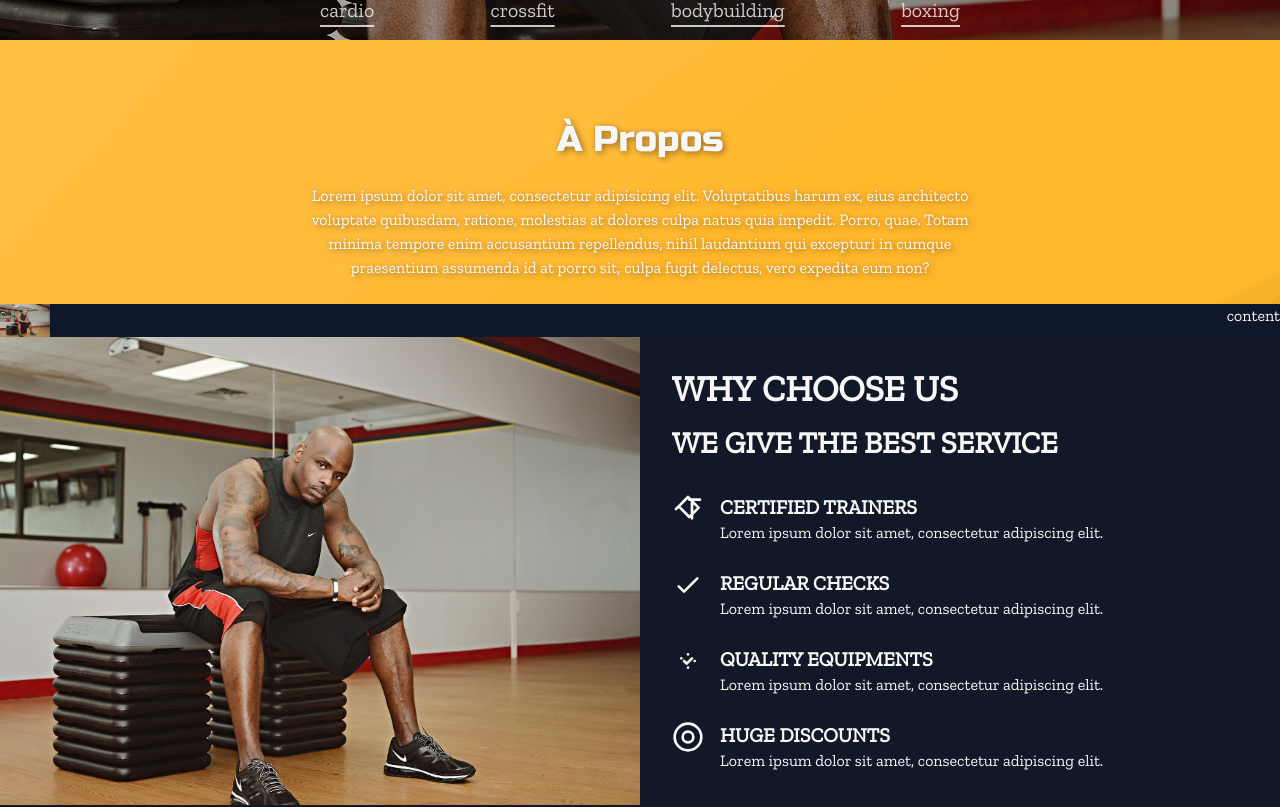
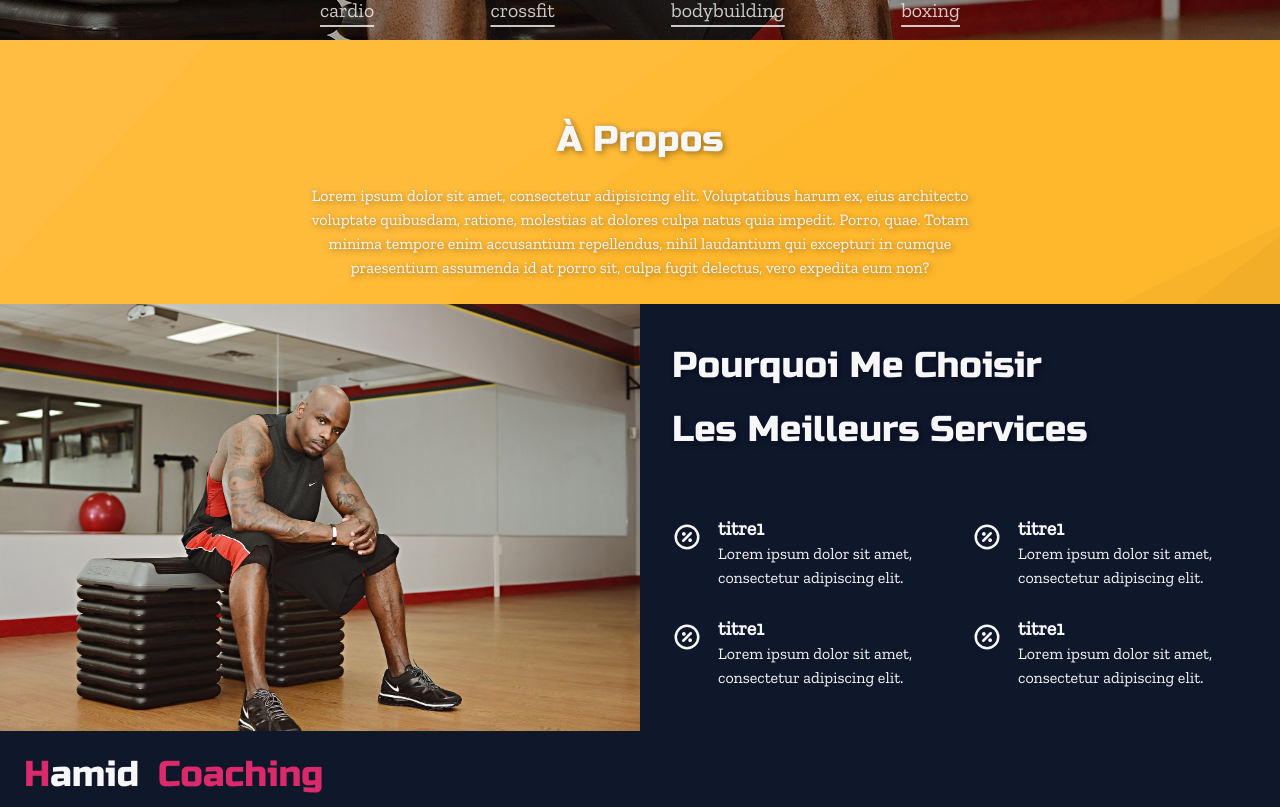
Before and after one commit to newdev-creator/hamid, a Next.js app: page / in a window 1280 px wide. Shown: the part 820-1627 px from the top of the page. Built offline with nearby package versions, Linux system fonts and the light colour scheme.

Commit message:
FEAT: add icons

```diff
--- a/app/components/About.tsx
+++ b/app/components/About.tsx
@@ -1,6 +1,32 @@
 import React from "react";
 import TitleSection from "./titles/TitleSection";
 import Image from "next/image";
+import Percent from "./icons/Percent";
+import Healt from "./icons/Healt";
+import Certificat from "./icons/Certificat";
+
+const features = [
+  {
+    title: "titre1",
+    description: "Lorem ipsum dolor sit amet, consectetur adipiscing elit.",
+    icon: <Percent />,
+  },
+  {
+    title: "titre1",
+    description: "Lorem ipsum dolor sit amet, consectetur adipiscing elit.",
+    icon: <Percent />,
+  },
+  {
+    title: "titre1",
+    description: "Lorem ipsum dolor sit amet, consectetur adipiscing elit.",
+    icon: <Percent />,
+  },
+  {
+    title: "titre1",
+    description: "Lorem ipsum dolor sit amet, consectetur adipiscing elit.",
+    icon: <Percent />,
+  },
+];
 
 export default function About() {
   return (
@@ -8,132 +34,37 @@ export default function About() {
       <TitleSection
         title="à propos"
         description="Lorem ipsum dolor sit amet, consectetur adipisicing elit. Voluptatibus harum ex, eius architecto voluptate quibusdam, ratione, molestias at dolores culpa natus quia impedit. Porro, quae. Totam minima tempore enim accusantium repellendus, nihil laudantium qui excepturi in cumque praesentium assumenda id at porro sit, culpa fugit delectus, vero expedita eum non?"
+        position="text-center"
       />
-      <div className="w-full flex justify-between bg-fontBlack ">
-        <Image
-          src="/assets/img/bg-hero.jpg"
-          className="hidden lg:block"
-          width={50}
-          height={50}
-          alt="Photo de Hamid"
-        />
-        <div>content</div>
-      </div>
-
-      <div className="flex flex-col lg:flex-row bg-gray-900 text-white">
-        {/* Image Section */}
+      <div className="flex flex-col lg:flex-row bg-fontBlack text-white">
+        {/* Image */}
         <div className="lg:w-1/2">
           <Image
             src="/assets/img/bg-hero.jpg"
-            alt="Trainer"
             width={800}
             height={600}
-            className="w-full h-full object-cover"
+            alt="Photo de Hamid"
           />
         </div>
-
-        {/* Content Section */}
+        {/* Content */}
         <div className="lg:w-1/2 flex flex-col justify-center p-8">
-          <h2 className="text-3xl lg:text-4xl font-bold mb-4">WHY CHOOSE US</h2>
-          <h3 className="text-2xl lg:text-3xl font-semibold mb-8">
-            WE GIVE THE BEST SERVICE
-          </h3>
-          <div className="grid grid-cols-1 md:grid-cols-2 gap-6">
-            {/* Certified Trainers */}
-            <div className="flex items-start">
-              <div className="mr-4">
-                <svg
-                  xmlns="http://www.w3.org/2000/svg"
-                  fill="none"
-                  viewBox="0 0 24 24"
-                  stroke="currentColor"
-                  className="w-8 h-8 text-yellow-500"
-                >
-                  <path
-                    strokeLinecap="round"
-                    strokeLinejoin="round"
-                    strokeWidth="2"
-                    d="M3 12l2-2m0 0l7-7 7 7M13 5h8m-1 6l-7 7-7-7m9-4v12"
-                  />
-                </svg>
+          <div className="mb-10">
+            <TitleSection title="pourquoi me choisir" position="text-start" />
+            <TitleSection
+              title="Les meilleurs services"
+              position="text-start"
+            />
+          </div>
+          <div className="grid grid-cols-1 lg:grid-cols-2 gap-6">
+            {features.map((feature, index) => (
+              <div className="flex gap-4" key={index}>
+                <div className="pt-2">{feature.icon}</div>
+                <div>
+                  <h4 className="text-xl font-bold">{feature.title}</h4>
+                  <p>{feature.description}</p>
+                </div>
               </div>
-              <div>
-                <h4 className="text-xl font-bold">CERTIFIED TRAINERS</h4>
-                <p>Lorem ipsum dolor sit amet, consectetur adipiscing elit.</p>
-              </div>
-            </div>
-
-            {/* Regular Checks */}
-            <div className="flex items-start">
-              <div className="mr-4">
-                <svg
-                  xmlns="http://www.w3.org/2000/svg"
-                  fill="none"
-                  viewBox="0 0 24 24"
-                  stroke="currentColor"
-                  className="w-8 h-8 text-yellow-500"
-                >
-                  <path
-                    strokeLinecap="round"
-                    strokeLinejoin="round"
-                    strokeWidth="2"
-                    d="M5 13l4 4L19 7"
-                  />
-                </svg>
-              </div>
-              <div>
-                <h4 className="text-xl font-bold">REGULAR CHECKS</h4>
-                <p>Lorem ipsum dolor sit amet, consectetur adipiscing elit.</p>
-              </div>
-            </div>
-
-            {/* Quality Equipments */}
-            <div className="flex items-start">
-              <div className="mr-4">
-                <svg
-                  xmlns="http://www.w3.org/2000/svg"
-                  fill="none"
-                  viewBox="0 0 24 24"
-                  stroke="currentColor"
-                  className="w-8 h-8 text-yellow-500"
-                >
-                  <path
-                    strokeLinecap="round"
-                    strokeLinejoin="round"
-                    strokeWidth="2"
-                    d="M9 12l2 2l4-4M7 10h.01M12 17h.01M17 12h.01M12 7h.01"
-                  />
-                </svg>
-              </div>
-              <div>
-                <h4 className="text-xl font-bold">QUALITY EQUIPMENTS</h4>
-                <p>Lorem ipsum dolor sit amet, consectetur adipiscing elit.</p>
-              </div>
-            </div>
-
-            {/* Huge Discounts */}
-            <div className="flex items-start">
-              <div className="mr-4">
-                <svg
-                  xmlns="http://www.w3.org/2000/svg"
-                  fill="none"
-                  viewBox="0 0 24 24"
-                  stroke="currentColor"
-                  className="w-8 h-8 text-yellow-500"
-                >
-                  <path
-                    strokeLinecap="round"
-                    strokeLinejoin="round"
-                    strokeWidth="2"
-                    d="M12 8c-2.21 0-4 1.79-4 4s1.79 4 4 4s4-1.79 4-4s-1.79-4-4-4zM12 2a10 10 0 100 20a10 10 0 000-20z"
-                  />
-                </svg>
-              </div>
-              <div>
-                <h4 className="text-xl font-bold">HUGE DISCOUNTS</h4>
-                <p>Lorem ipsum dolor sit amet, consectetur adipiscing elit.</p>
-              </div>
-            </div>
+            ))}
           </div>
         </div>
       </div>
--- /dev/null
+++ b/app/components/icons/Certificat.tsx
@@ -0,0 +1,18 @@
+import React from "react";
+
+export default function Certificat() {
+  return (
+    <svg
+      width="22px"
+      height="22px"
+      viewBox="0 0 15 15"
+      fill="none"
+      xmlns="http://www.w3.org/2000/svg"
+    >
+      <path
+        d="M9.5 14.5H9C9 14.6894 9.107 14.8625 9.27639 14.9472C9.44579 15.0319 9.64849 15.0136 9.8 14.9L9.5 14.5ZM11.5 13L11.8 12.6C11.6222 12.4667 11.3778 12.4667 11.2 12.6L11.5 13ZM13.5 14.5L13.2 14.9C13.3515 15.0136 13.5542 15.0319 13.7236 14.9472C13.893 14.8625 14 14.6894 14 14.5H13.5ZM11.5 11C10.1193 11 9 9.88071 9 8.5H8C8 10.433 9.567 12 11.5 12V11ZM14 8.5C14 9.88071 12.8807 11 11.5 11V12C13.433 12 15 10.433 15 8.5H14ZM11.5 6C12.8807 6 14 7.11929 14 8.5H15C15 6.567 13.433 5 11.5 5V6ZM11.5 5C9.567 5 8 6.567 8 8.5H9C9 7.11929 10.1193 6 11.5 6V5ZM9 10.5V14.5H10V10.5H9ZM9.8 14.9L11.8 13.4L11.2 12.6L9.2 14.1L9.8 14.9ZM11.2 13.4L13.2 14.9L13.8 14.1L11.8 12.6L11.2 13.4ZM14 14.5V10.5H13V14.5H14ZM15 5V1.5H14V5H15ZM13.5 0H1.5V1H13.5V0ZM0 1.5V13.5H1V1.5H0ZM1.5 15H8V14H1.5V15ZM0 13.5C0 14.3284 0.671573 15 1.5 15V14C1.22386 14 1 13.7761 1 13.5H0ZM1.5 0C0.671574 0 0 0.671573 0 1.5H1C1 1.22386 1.22386 1 1.5 1V0ZM15 1.5C15 0.671573 14.3284 0 13.5 0V1C13.7761 1 14 1.22386 14 1.5H15ZM3 5H8V4H3V5ZM3 8H6V7H3V8Z"
+        fill="#F7F7F7"
+      />
+    </svg>
+  );
+}
--- /dev/null
+++ b/app/components/icons/Healt.tsx
@@ -0,0 +1,21 @@
+import React from "react";
+
+export default function Healt() {
+  return (
+    <svg
+      fill="#F7F7F7"
+      width="30px"
+      height="30px"
+      viewBox="0 0 32 32"
+      version="1.1"
+      xmlns="http://www.w3.org/2000/svg"
+    >
+      <path d="M25.994,9.026l0,-4.038c0,-0.796 -0.316,-1.559 -0.879,-2.122c-0.562,-0.562 -1.325,-0.878 -2.121,-0.878c-3.463,-0 -10.537,-0 -14,-0c-0.795,-0 -1.559,0.316 -2.121,0.878c-0.563,0.563 -0.879,1.326 -0.879,2.122l0,22.012c0,0.796 0.316,1.559 0.879,2.121c0.562,0.563 1.326,0.879 2.121,0.879c3.463,0 10.537,0 14,0c0.552,0 1,-0.448 1,-1c0,-0.552 -0.448,-1 -1,-1c-3.463,0 -10.537,0 -14,-0c-0.265,0 -0.519,-0.105 -0.707,-0.293c-0.187,-0.187 -0.293,-0.442 -0.293,-0.707c0,-0 0,-22.012 0,-22.012c0,-0.266 0.106,-0.52 0.293,-0.707c0.188,-0.188 0.442,-0.293 0.707,-0.293l14,-0c0.265,-0 0.52,0.105 0.707,0.293c0.188,0.187 0.293,0.441 0.293,0.707c0,-0 0,4.038 0,4.038c0,0.552 0.448,1 1,1c0.552,-0 1,-0.448 1,-1Z" />
+      <path d="M14.996,8.026l-0.989,-0c-0.552,-0 -1,0.448 -1,1c0,0.552 0.448,1 1,1l0.986,-0l-0.002,0.985c-0,0.552 0.447,1.001 0.999,1.002c0.552,0.001 1.001,-0.447 1.001,-0.999l0.002,-0.988l0.989,-0c0.552,-0 1,-0.448 1,-1c-0,-0.552 -0.448,-1 -1,-1l-0.986,-0l0.002,-0.986c0,-0.552 -0.447,-1.001 -0.999,-1.001c-0.552,-0.001 -1.001,0.446 -1.001,0.998l-0.002,0.989Z" />
+      <path d="M28.003,22.013l0,-7.018c0,-1.657 -1.343,-3 -3,-3l-4.001,-0c-1.657,-0 -3,1.343 -3,3l-0,7.018c-0,0.316 0.149,0.613 0.402,0.802l4.024,3c0.357,0.266 0.845,0.264 1.2,-0.003l3.978,-3c0.25,-0.189 0.397,-0.485 0.397,-0.799Zm-2,-7.018l0,6.52c0,-0 -2.981,2.248 -2.981,2.248c0,0 -3.02,-2.252 -3.02,-2.252c-0,0 -0,-6.516 -0,-6.516c-0,-0.552 0.447,-1 1,-1c-0,-0 4.001,-0 4.001,-0c0.553,-0 1,0.448 1,1Z" />
+      <path d="M10.993,16.988l4.004,0.003c0.552,0.001 1,-0.447 1.001,-0.999c0,-0.552 -0.447,-1 -0.999,-1.001l-4.004,-0.003c-0.552,-0.001 -1,0.447 -1.001,0.999c-0,0.552 0.447,1 0.999,1.001Z" />
+      <path d="M11.002,20.988l4.004,0.003c0.552,0.001 1,-0.447 1.001,-0.999c0,-0.552 -0.448,-1 -1,-1.001l-4.003,-0.003c-0.552,-0.001 -1.001,0.447 -1.001,0.999c-0.001,0.552 0.447,1 0.999,1.001Z" />
+      <path d="M10.993,24.988l4.004,0.003c0.552,0.001 1,-0.447 1.001,-0.999c0,-0.552 -0.447,-1 -0.999,-1.001l-4.004,-0.003c-0.552,-0.001 -1,0.447 -1.001,0.999c-0,0.552 0.447,1 0.999,1.001Z" />
+    </svg>
+  );
+}
--- /dev/null
+++ b/app/components/icons/Percent.tsx
@@ -0,0 +1,34 @@
+import React from "react";
+
+export default function Percent() {
+  return (
+    <svg
+      width="30px"
+      height="30px"
+      viewBox="0 0 24 24"
+      fill="none"
+      xmlns="http://www.w3.org/2000/svg"
+    >
+      <path
+        d="M3 12C3 7.02944 7.02944 3 12 3C16.9706 3 21 7.02944 21 12C21 16.9706 16.9706 21 12 21C7.02944 21 3 16.9706 3 12Z"
+        stroke="#F7F7F7"
+        stroke-width="2"
+      />
+      <path
+        d="M15 9L9 15"
+        stroke="#F7F7F7"
+        stroke-width="2"
+        stroke-linecap="round"
+        stroke-linejoin="round"
+      />
+      <path
+        d="M16 14.5C16 15.3284 15.3284 16 14.5 16C13.6716 16 13 15.3284 13 14.5C13 13.6716 13.6716 13 14.5 13C15.3284 13 16 13.6716 16 14.5Z"
+        fill="#F7F7F7"
+      />
+      <path
+        d="M11 9.5C11 10.3284 10.3284 11 9.5 11C8.67157 11 8 10.3284 8 9.5C8 8.67157 8.67157 8 9.5 8C10.3284 8 11 8.67157 11 9.5Z"
+        fill="#F7F7F7"
+      />
+    </svg>
+  );
+}
--- a/app/components/titles/TitleSection.tsx
+++ b/app/components/titles/TitleSection.tsx
@@ -8,18 +8,23 @@ const russoOne = Russo_One({
 
 interface PropsTitleSection {
   title: string;
-  description: string;
+  description?: string;
+  position?: string;
 }
 
-const TitleSection: React.FC<PropsTitleSection> = ({ title, description }) => {
+const TitleSection: React.FC<PropsTitleSection> = ({
+  title,
+  description,
+  position,
+}) => {
   return (
-    <div className="text-center text-white text-shadow-lg px-10 lg:px-72">
+    <div className={`${position} text-white text-shadow-lg`}>
       <h3
         className={`text-2xl lg:text-4xl mb-6 capitalize ${russoOne.className}`}
       >
         {title}
       </h3>
-      <p className="font-medium mb-6">{description}</p>
+      <p className="font-medium px-8 lg:px-72 mb-6">{description}</p>
     </div>
   );
 };
```
